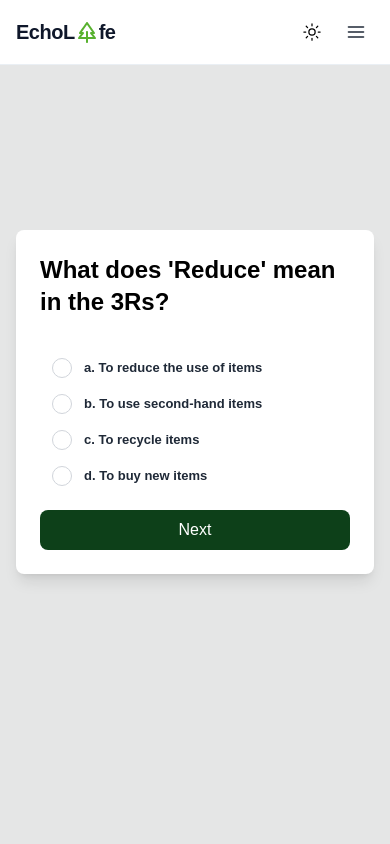
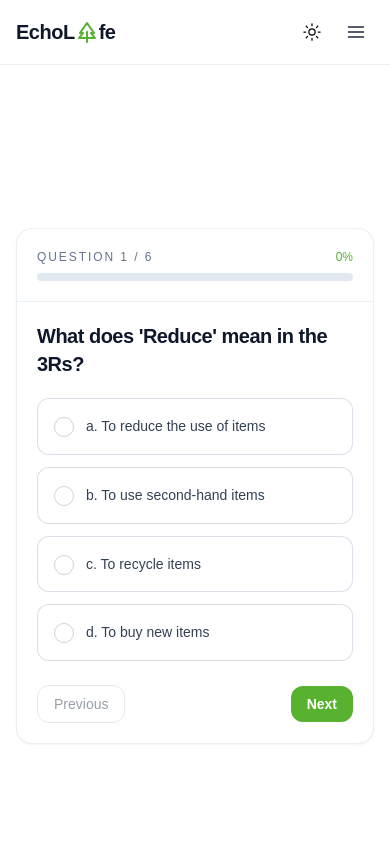
Before and after one commit to ayuarista/echolife, a React (Create React App) app: page /quiz in a window 390 px wide. Shown: the top 844 px of the page. Built offline with nearby package versions, Linux system fonts and the light colour scheme.

Commit message:
refactor layout and improve UX for components; enhance responsiveness and accessibility

```diff
--- a/src/pages/Quiz.jsx
+++ b/src/pages/Quiz.jsx
@@ -1,141 +1,290 @@
 import React, { useState } from "react";
 import { quizData } from "../data/QuizData";
 
-const ErrorAlert = () => (
-  <div role="alert" className="flex items-center bg-red-100 border border-red-400 text-red-700 px-4 py-3 rounded relative mb-5">
-    <svg
-      xmlns="http://www.w3.org/2000/svg"
-      className="h-6 w-6 shrink-0 stroke-current"
-      fill="none"
-      viewBox="0 0 24 24"
+const ErrorAlert = ({ children }) => (
+  <div
+    role="alert"
+    className="
+      flex items-center gap-2 rounded-xl border px-3 py-2 mb-4
+      border-red-300 bg-red-50 text-red-700
+      dark:border-red-800 dark:bg-red-900/30 dark:text-red-200
+    "
   >
-      <path
-        strokeLinecap="round"
-        strokeLinejoin="round"
-        strokeWidth="2"
-        d="M10 14l2-2m0 0l2-2m-2 2l-2-2m2 2l2 2m7-2a9 9 0 11-18 0 9 9 0 0118 0z"
-      />
+    <svg xmlns="http://www.w3.org/2000/svg" className="h-5 w-5 shrink-0" fill="none" viewBox="0 0 24 24">
+      <path stroke="currentColor" strokeLinecap="round" strokeLinejoin="round" strokeWidth="2"
+        d="M12 9v4m0 4h.01M12 3a9 9 0 100 18 9 9 0 000-18z" />
     </svg>
-    <span className="ml-3">Please select an option before proceeding.</span>
+    <span className="text-sm">{children}</span>
   </div>
 );
 
 const Quiz = () => {
-  const [currentQuestion, setCurrentQuestion] = useState(0);
-  const [selectedAnswer, setSelectedAnswer] = useState("");
+  const [current, setCurrent] = useState(0);
+  const [selected, setSelected] = useState("");
   const [showResults, setShowResults] = useState(false);
-  const [correctAnswers, setCorrectAnswers] = useState(0);
+  const [correctCount, setCorrectCount] = useState(0);
   const [answers, setAnswers] = useState([]);
   const [showError, setShowError] = useState(false);
 
-  const handleAnswerChange = (event) => {
-    setSelectedAnswer(event.target.value);
-    setShowError(false); // Hide the error alert when an answer is selected
+  const total = quizData.length;
+  const progress = Math.round(((current) / total) * 100);
+
+  const handleAnswerChange = (value) => {
+    setSelected(value);
+    setShowError(false);
   };
 
   const handleNext = () => {
-    if (!selectedAnswer) {
+    if (!selected) {
       setShowError(true);
       return;
     }
 
-    const isCorrect = selectedAnswer === quizData[currentQuestion].correctAnswer;
-    if (isCorrect) setCorrectAnswers(correctAnswers + 1);
+    const isCorrect = selected === quizData[current].correctAnswer;
+    if (isCorrect) setCorrectCount((c) => c + 1);
 
-    setAnswers([...answers, selectedAnswer]);
+    setAnswers((prev) => [...prev, selected]);
 
-    if (currentQuestion < quizData.length - 1) {
-      setCurrentQuestion(currentQuestion + 1);
-      setSelectedAnswer("");
+    if (current < total - 1) {
+      setCurrent((i) => i + 1);
+      setSelected("");
+      setShowError(false);
     } else {
       setShowResults(true);
     }
   };
 
+  const handlePrev = () => {
+    if (current === 0) return;
+    // roll back one step (including correctness & stored answer)
+    const prevAnswers = [...answers];
+    const last = prevAnswers.pop();
+    const wasCorrect = last === quizData[current - 1].correctAnswer;
+
+    setAnswers(prevAnswers);
+    if (wasCorrect) setCorrectCount((c) => c - 1);
+    setCurrent((i) => i - 1);
+    setSelected(last);
+    setShowError(false);
+  };
+
   const handleRetry = () => {
-    setCurrentQuestion(0);
-    setSelectedAnswer("");
+    setCurrent(0);
+    setSelected("");
     setShowResults(false);
-    setCorrectAnswers(0);
+    setCorrectCount(0);
     setAnswers([]);
+    setShowError(false);
   };
 
   return (
-    <div className="flex items-center justify-center min-h-screen bg-base-300 p-4">
-      <div className="w-full max-w-xl bg-base-100 p-6 rounded-lg shadow-lg text-left mb-10">
+    <div className="min-h-screen mt-16 flex items-center justify-center p-4">
+      <div
+        className="
+          w-full max-w-4xl rounded-2xl border shadow-sm
+          border-slate-200/70 bg-base-100
+          dark:border-slate-800 dark:bg-slate-900
+        "
+      >
+        {/* Header / Progress */}
+        {!showResults && (
+          <div className="p-5 md:p-6 border-b border-slate-200/70 dark:border-slate-800">
+            <div className="flex items-center justify-between">
+              <div className="text-xs uppercase tracking-[0.16em] text-slate-500 dark:text-slate-400">
+                Question {current + 1} / {total}
+              </div>
+              <div className="text-xs font-medium text-primary dark:text-hero">{progress}%</div>
+            </div>
+            <div className="mt-2 h-2 w-full rounded-full bg-slate-200 dark:bg-slate-800 overflow-hidden">
+              <div
+                className="h-full rounded-full bg-primary/70 dark:bg-hero/70 transition-[width] duration-300"
+                style={{ width: `${progress}%` }}
+              />
+            </div>
+          </div>
+        )}
+
+        <div className="p-5 md:p-6">
           {!showResults ? (
             <>
-            <h2 className="text-2xl font-semibold mb-10 text-black dark:text-white">
-              {quizData[currentQuestion].question}
+              <h2 className="font-semibold text-xl md:text-2xl tracking-tight text-slate-900 dark:text-slate-100">
+                {quizData[current].question}
               </h2>
 
-            {showError && <ErrorAlert />}
+              {showError && <ErrorAlert>Please select an option before proceeding.</ErrorAlert>}
 
-            <div className="space-y-4">
-              {quizData[currentQuestion].options.map((option, index) => (
-                <label key={index} className="flex items-center space-x-3 cursor-pointer">
+              <div className="mt-5 grid gap-3">
+                {quizData[current].options.map((option, idx) => {
+                  const id = `q${current}-opt${idx}`;
+                  const checked = selected === option;
+                  return (
+                    <label
+                      key={id}
+                      htmlFor={id}
+                      className={[
+                        "group/opt relative cursor-pointer rounded-xl border p-4",
+                        "border-slate-300/70 bg-white hover:bg-slate-50",
+                        "dark:border-slate-700 dark:bg-slate-900 dark:hover:bg-slate-800",
+                        checked
+                          ? "ring-2 ring-primary/50 dark:ring-hero/50 border-transparent"
+                          : "",
+                        "transition-colors"
+                      ].join(" ")}
+                    >
                       <input
+                        id={id}
                         type="radio"
-                    name="answer"
+                        name={`answer-${current}`}
                         value={option}
-                    checked={selectedAnswer === option}
-                    onChange={handleAnswerChange}
-                    className="hidden peer"
+                        checked={checked}
+                        onChange={() => handleAnswerChange(option)}
+                        className="peer absolute opacity-0 pointer-events-none"
                       />
-                  <div className="w-5 h-5 border border-gray-300 rounded-full flex justify-center items-center peer-checked:bg-green-700 peer-checked:border-green-700 dark:peer-checked:bg-hero dark:peer-checked:border-hero  animate">
-                    <span className="w-3 h-3 bg-white dark:bg-base-100 rounded-full"></span>
-                  </div>
-                  <span className="font-semibold text-gray-800 dark:text-white peer-checked:text-green-700 dark:peer-checked:text-hero text-[13px] md:text-lg">
+                      <div className="flex items-start gap-3">
+                        <span
+                          className={[
+                            "mt-0.5 inline-flex h-5 w-5 shrink-0 items-center justify-center rounded-full",
+                            "border border-slate-300 dark:border-slate-600",
+                            "peer-checked:border-transparent peer-checked:bg-primary peer-checked:dark:bg-hero",
+                            "transition-colors"
+                          ].join(" ")}
+                          aria-hidden="true"
+                        >
+                          <span className="h-2.5 w-2.5 rounded-full bg-white dark:bg-slate-900" />
+                        </span>
+                        <span
+                          className={[
+                            "text-sm md:text-[0.95rem] leading-relaxed",
+                            checked
+                              ? "font-medium text-primary dark:text-hero"
+                              : "text-slate-700 dark:text-slate-300"
+                          ].join(" ")}
+                        >
                           {option}
                         </span>
+                      </div>
                     </label>
-              ))}
+                  );
+                })}
               </div>
+
+              {/* Controls */}
+              <div className="mt-6 flex items-center justify-between gap-3">
+                <button
+                  onClick={handlePrev}
+                  disabled={current === 0}
+                  className={[
+                    "inline-flex items-center justify-center rounded-xl px-4 py-2 text-sm font-medium",
+                    "border border-slate-300 dark:border-slate-700",
+                    "text-slate-700 dark:text-slate-200",
+                    "hover:bg-slate-50 dark:hover:bg-slate-800",
+                    "disabled:opacity-50 disabled:cursor-not-allowed"
+                  ].join(" ")}
+                >
+                  Previous
+                </button>
 
                 <button
                   onClick={handleNext}
-              className="mt-6 bg-third dark:bg-primary text-white py-2 px-4 rounded-lg w-full"
+                  className="
+                    inline-flex items-center justify-center rounded-xl px-4 py-2 text-sm font-semibold
+                    text-white bg-primary dark:bg-hero
+                    hover:opacity-90 transition
+                  "
                 >
-              {currentQuestion === quizData.length - 1 ? "Finish" : "Next"}
+                  {current === total - 1 ? "Finish" : "Next"}
                 </button>
+              </div>
             </>
           ) : (
-          <div className="p-3">
-            <p className="mb-6 text-xl mt-10 dark:text-white text-black">
-              You got <b>{correctAnswers}</b> out of <b>{quizData.length}</b> correct!
+            <>
+              {/* Results */}
+              <div className="text-center">
+                <h3 className="font-semibold text-2xl text-slate-900 dark:text-slate-100">
+                  Your Results
+                </h3>
+                <p className="mt-2 text-slate-700 dark:text-slate-300">
+                  You got <b>{correctCount}</b> out of <b>{total}</b> correct
+                  {" "}(
+                  {Math.round((correctCount / total) * 100)}
+                  %)
                 </p>
 
-            <h3 className="text-xl font-semibold mb-2 dark:text-white text-black">Review Answers:</h3>
-            <ul className="mb-6 space-y-4 dark:text-white text-black">
-              {quizData.map((question, index) => (
-                <li key={index} className="text-left">
-                  <p>{question.question}</p>
-                  <p>
+                {/* simple progress ring replacement */}
+                <div className="mx-auto mt-5 h-2 w-full rounded-full bg-slate-200 dark:bg-slate-800 overflow-hidden">
+                  <div
+                    className="h-full rounded-full bg-primary/80 dark:bg-hero/80"
+                    style={{ width: `${Math.round((correctCount / total) * 100)}%` }}
+                  />
+                </div>
+              </div>
+
+              {/* Review */}
+              <div className="mt-8 space-y-5">
+                <h4 className="font-semibold text-lg text-slate-900 dark:text-slate-100">Review Answers</h4>
+                <ul className="space-y-4">
+                  {quizData.map((q, i) => {
+                    const isCorrect = answers[i] === q.correctAnswer;
+                    return (
+                      <li
+                        key={i}
+                        className={[
+                          "rounded-xl border p-4",
+                          "border-slate-200 dark:border-slate-800",
+                          "bg-white dark:bg-slate-900"
+                        ].join(" ")}
+                      >
+                        <p className="font-medium text-slate-900 dark:text-slate-100">{q.question}</p>
+                        <p className="mt-1 text-sm">
                           Your answer:{" "}
-                    <span
-                      className={`font-semibold ${
-                        answers[index] === question.correctAnswer
-                          ? "text-green-500"
-                          : "text-red-500"
-                      }`}
-                    >
-                      {answers[index]}
+                          <span className={isCorrect ? "text-green-600 dark:text-green-400 font-medium" : "text-red-600 dark:text-red-400 font-medium"}>
+                            {answers[i] ?? "—"}
                           </span>
                         </p>
-                  {answers[index] !== question.correctAnswer && (
-                    <p>Correct answer: {question.correctAnswer}</p>
+                        {!isCorrect && (
+                          <p className="mt-0.5 text-sm text-slate-700 dark:text-slate-300">
+                            Correct answer: <span className="font-medium">{q.correctAnswer}</span>
+                          </p>
                         )}
                       </li>
-              ))}
+                    );
+                  })}
                 </ul>
+              </div>
+
+              {/* Actions */}
+              <div className="mt-8 flex items-center justify-between gap-3">
                 <button
                   onClick={handleRetry}
-              className="bg-third dark:bg-hero text-white py-2 px-4 rounded-lg font-medium w-full"
+                  className="
+                    inline-flex items-center justify-center rounded-xl px-4 py-2 text-sm font-semibold
+                    text-white bg-primary dark:bg-hero hover:opacity-90 transition
+                  "
                 >
                   Try Again
                 </button>
+                <button
+                  onClick={() => {
+                    // back to first question to review interactively
+                    setShowResults(false);
+                    setCurrent(0);
+                    setSelected("");
+                    setAnswers([]);
+                    setCorrectCount(0);
+                  }}
+                  className="
+                    inline-flex items-center justify-center rounded-xl px-4 py-2 text-sm font-medium
+                    border border-slate-300 dark:border-slate-700
+                    text-slate-700 dark:text-slate-200
+                    hover:bg-slate-50 dark:hover:bg-slate-800
+                  "
+                >
+                  Restart Quiz
+                </button>
               </div>
+            </>
           )}
+        </div>
       </div>
     </div>
   );
```
Lines whose indentation alone changed are shown as unchanged.
